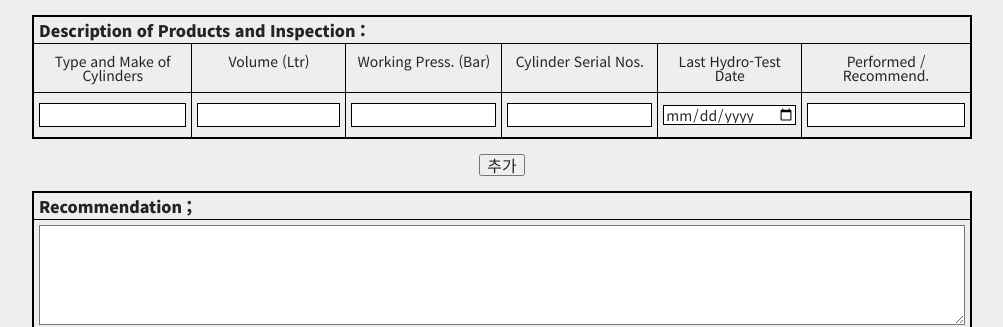
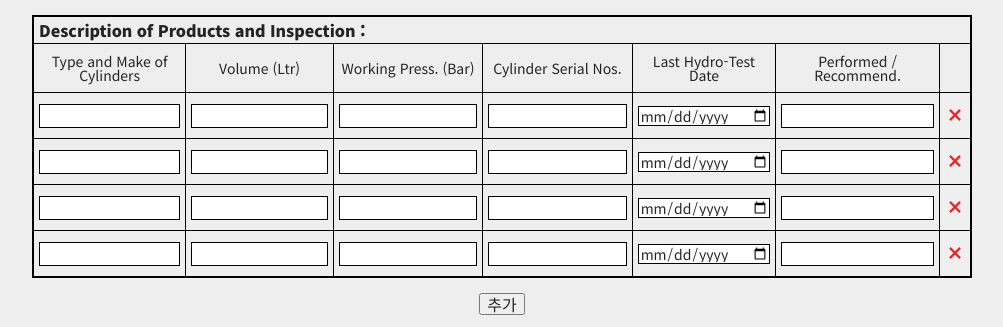
Before and after one commit to kosco-project/kosco-frontend, a React (Create React App) app: page /doc/H2-A in a window 1280 px wide. Shown: the part 312-639 px from the top of the page, without its empty margins (138-1141 px from the left). Built offline with nearby package versions, Linux system fonts and the light colour scheme; no server answers; sample sign-in values are in the browser's storage.

Commit message:
feat : H2-A 컴포넌트 리스트 추가, 제거 (커스텀 훅 사용)

```diff
--- a/src/components/doc/H2-A/H2ATableRow.jsx
+++ b/src/components/doc/H2-A/H2ATableRow.jsx
@@ -1,6 +1,17 @@
 import React from 'react';
+import styled from 'styled-components';
+import { GoX } from 'react-icons/go';
 
-const H2ATableRow = () => {
+
+const DeleteButton = styled.button`
+  cursor: pointer;
+  border: none;
+  width: 100%;
+  padding-top: 13px;
+  padding-bottom: 13px;
+`;
+
+const H2ATableRow = ({ id, onRemove }) => {
   return (
     <tr>
       <td>
@@ -21,6 +32,11 @@ const H2ATableRow = () => {
       <td>
         <input type='text' />
       </td>
+      <td>
+        <DeleteButton type="button" onClick={() => onRemove(id)}>
+          <GoX fill="#e92a2a" size="18px"/>
+        </DeleteButton>
+      </td>
     </tr>
   );
 };
--- a/src/components/doc/H2-A/H2ATop.jsx
+++ b/src/components/doc/H2-A/H2ATop.jsx
@@ -1,6 +1,7 @@
-import React, { useState } from 'react';
+import React, { useRef } from 'react';
 import styled from 'styled-components';
 import H2ATableRow from './H2ATableRow';
+import useLists from '../../../hooks/useLists';
 
 const TableBox = styled.div`
   margin-bottom: 15px;
@@ -23,9 +24,11 @@ const TableBox = styled.div`
       padding: 10px 5px;
       text-align: center;
       border-right: 1px solid #000;
+      vertical-align: middle;
 
       &:last-child {
         border-right: 0;
+        padding: 0;
       }
     }
 
@@ -48,10 +51,22 @@ const ButtonDiv = styled.div`
 `;
 
 const H2ATop = () => {
-  const [datas, setDatas] = useState([1]);
-  const onClickAddBtn = () => {
-    setDatas(prevArr => [...prevArr, prevArr[prevArr.length - 1] + 1]);
-  };
+  const nextId = useRef(5);
+  const [onInsert, onRemove, lists] = useLists([
+    {
+      id: 1,
+    },
+    {
+      id: 2,
+    },
+    {
+      id: 3,
+    },
+    {
+      id: 4,
+    }
+  ], nextId);
+
 
   return (
     <>
@@ -66,17 +81,18 @@ const H2ATop = () => {
               <td>Cylinder Serial Nos.</td>
               <td>Last Hydro-Test Date</td>
               <td>Performed / Recommend.</td>
+              <td></td>
             </tr>
           </thead>
           <tbody>
-            {datas.map(num => (
-              <H2ATableRow key={num} num={num} />
+            {lists.map(list => (
+              <H2ATableRow key={list.id} id={list.id} onRemove={onRemove} />
             ))}
           </tbody>
         </table>
       </TableBox>
       <ButtonDiv>
-        <button type='button' onClick={onClickAddBtn}>
+        <button type='button' onClick={onInsert}>
           추가
         </button>
       </ButtonDiv>
```
